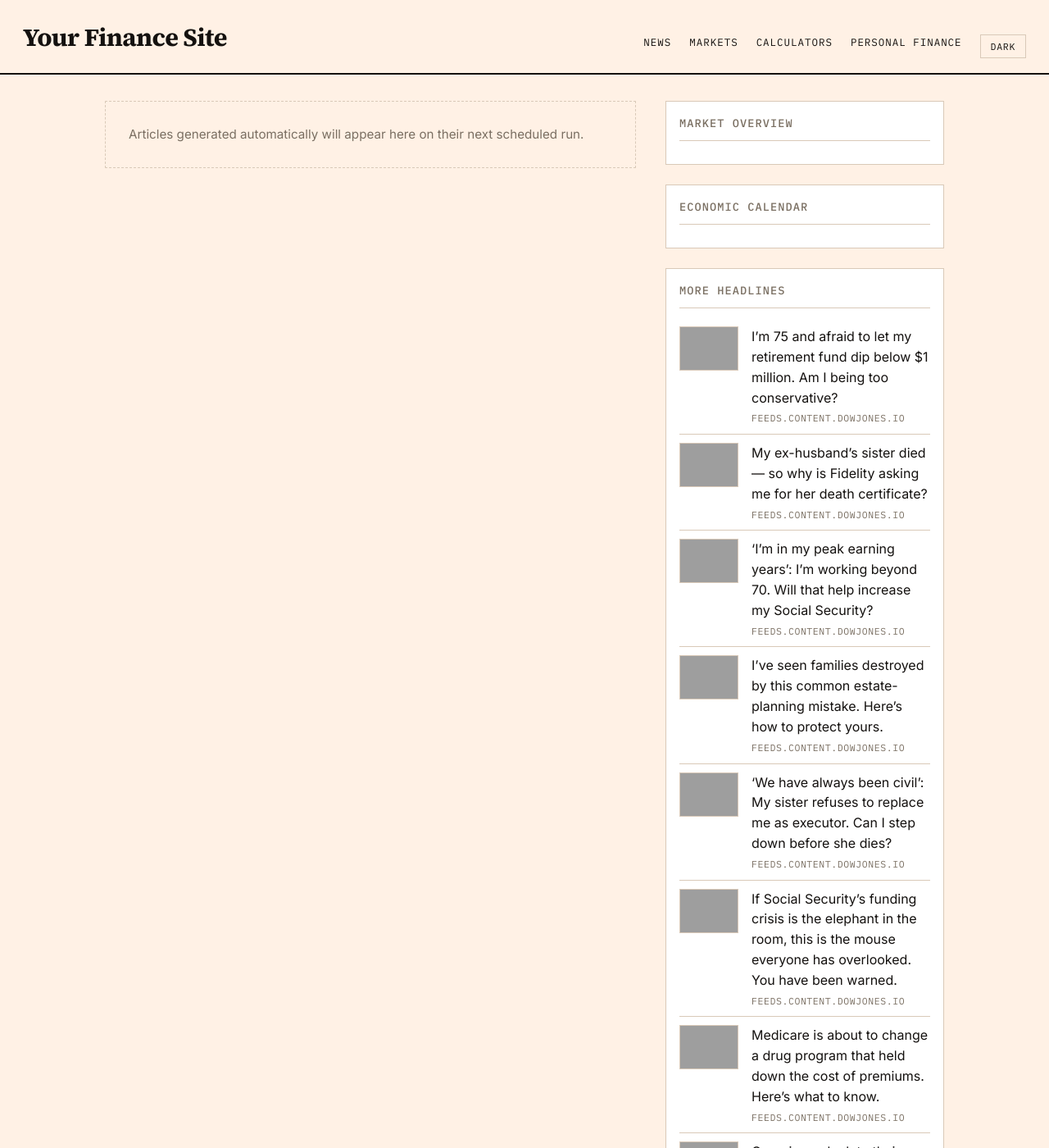
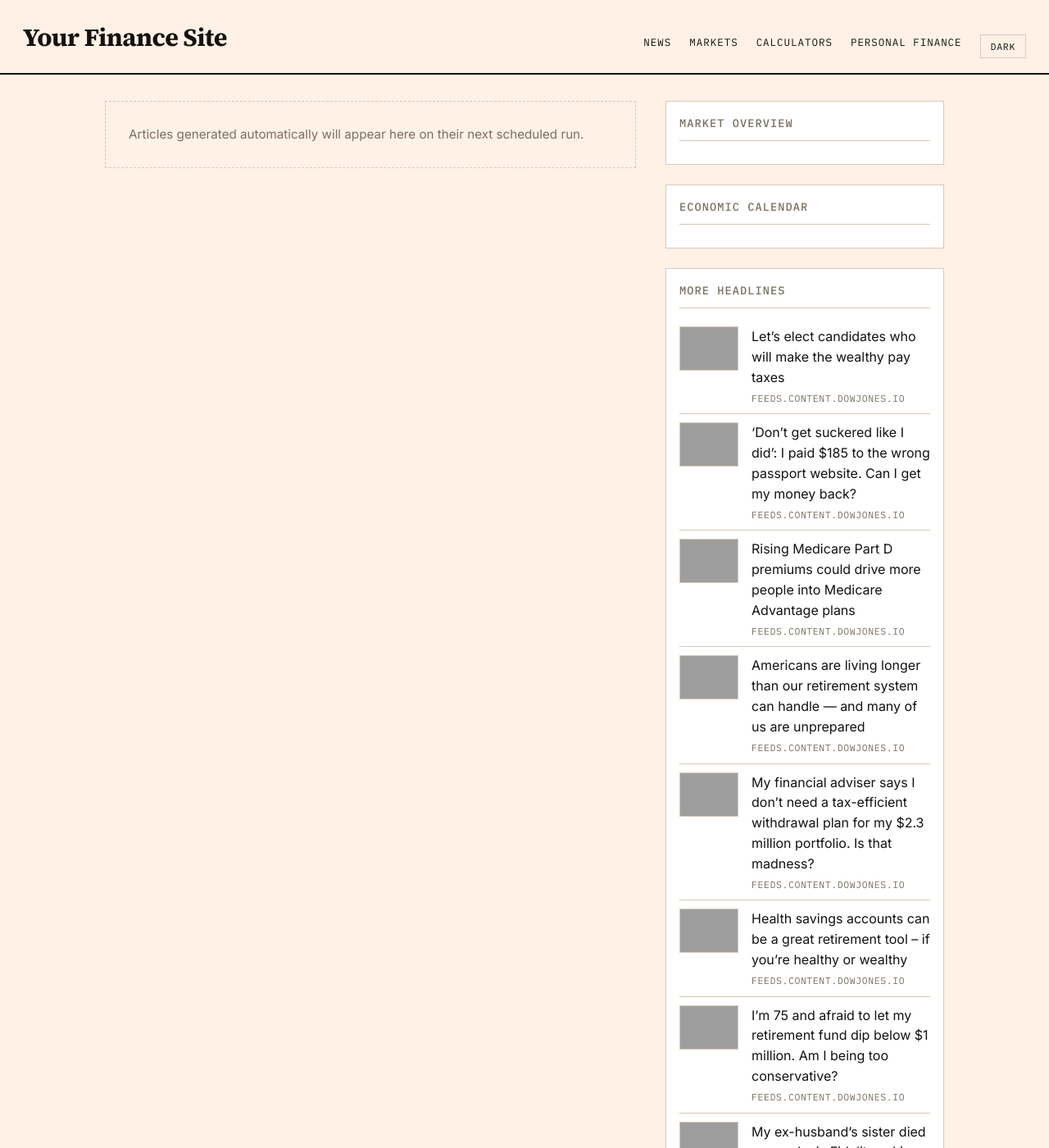
Before and after one commit to GlobTechCo/globtechco.github.io, a Jekyll site: the page built from index.html, in a window 1280 px wide and 1400 px high, cut to the strip 0-1400 px from the top of the window. Shown: the whole strip at 82% size. Built offline with Jekyll 4.4.1, drawn with Linux system fonts in a browser that asks for light colours; a script that is not in the unit is left out; the list of posts is cut into pages by our own code; some of the changed text lies outside the part shown; grey boxes are pictures that could not be loaded.

Commit message:
Auto-content update 2026-08-01

```diff
--- a/_data/aggregator.yml
+++ b/_data/aggregator.yml
@@ -1,3 +1,33 @@
+- title: "Let\u2019s elect candidates who will make the wealthy pay taxes"
+  link: "https://www.marketwatch.com/story/lets-elect-candidates-who-will-make-the-wealthy-pay-taxes-15f53a4a?mod=mw_rss_topstories"
+  source: "feeds.content.dowjones.io"
+  pubdate: "Sat, 01 Aug 2026 18:30:00 GMT"
+  image: "https://images.mktw.net/im-38740801"
+- title: "\u2018Don\u2019t get suckered like I did\u2019: I paid $185 to the wrong passport website. Can I get my money back?"
+  link: "https://www.marketwatch.com/story/dont-get-suckered-like-i-did-i-paid-185-to-the-wrong-passport-website-can-i-get-my-money-back-3a781412?mod=mw_rss_topstories"
+  source: "feeds.content.dowjones.io"
+  pubdate: "Sat, 01 Aug 2026 18:15:00 GMT"
+  image: "https://images.mktw.net/im-62671472"
+- title: "Rising Medicare Part D premiums could drive more people into Medicare Advantage plans"
+  link: "https://www.marketwatch.com/story/rising-part-d-premiums-could-drive-more-people-into-medicare-advantage-plans-32c2a392?mod=mw_rss_topstories"
+  source: "feeds.content.dowjones.io"
+  pubdate: "Sat, 01 Aug 2026 18:06:00 GMT"
+  image: "https://images.mktw.net/im-87598403"
+- title: "Americans are living longer than our retirement system can handle \u2014 and many of us are unprepared"
+  link: "https://www.marketwatch.com/story/americans-are-living-longer-than-our-retirement-system-can-handle-and-many-of-us-are-unprepared-76c50a35?mod=mw_rss_topstories"
+  source: "feeds.content.dowjones.io"
+  pubdate: "Sat, 01 Aug 2026 17:32:00 GMT"
+  image: "https://images.mktw.net/im-80581419"
+- title: "My financial adviser says I don\u2019t need a tax-efficient withdrawal plan for my $2.3 million portfolio. Is that madness?"
+  link: "https://www.marketwatch.com/story/its-a-high-price-to-pay-my-adviser-says-i-dont-need-a-withdrawal-plan-for-my-2-3-million-portfolio-is-he-right-06cb1eb2?mod=mw_rss_topstories"
+  source: "feeds.content.dowjones.io"
+  pubdate: "Sat, 01 Aug 2026 17:15:00 GMT"
+  image: "https://images.mktw.net/im-22873977"
+- title: "Health savings accounts can be a great retirement tool \u2013 if you\u2019re healthy or wealthy"
+  link: "https://www.marketwatch.com/story/hsas-can-be-a-great-retirement-tool-if-youre-healthy-or-wealthy-5a3e2991?mod=mw_rss_topstories"
+  source: "feeds.content.dowjones.io"
+  pubdate: "Sat, 01 Aug 2026 17:09:00 GMT"
+  image: "https://images.mktw.net/im-35013032"
 - title: "I\u2019m 75 and afraid to let my retirement fund dip below $1 million. Am I being too conservative?"
   link: "https://www.marketwatch.com/story/im-75-and-afraid-to-let-my-retirement-fund-dip-below-1-million-am-i-being-too-aggressive-6b780ef9?mod=mw_rss_topstories"
   source: "feeds.content.dowjones.io"
@@ -18,33 +48,3 @@
   source: "feeds.content.dowjones.io"
   pubdate: "Sat, 01 Aug 2026 16:06:00 GMT"
   image: "https://images.mktw.net/im-05953194"
-- title: "\u2018We have always been civil\u2019: My sister refuses to replace me as executor. Can I step down before she dies?"
-  link: "https://www.marketwatch.com/story/we-have-always-been-civil-my-sister-refuses-to-replace-me-as-executor-can-i-step-down-before-she-dies-84a835a9?mod=mw_rss_topstories"
-  source: "feeds.content.dowjones.io"
-  pubdate: "Sat, 01 Aug 2026 16:00:00 GMT"
-  image: "https://images.mktw.net/im-37845033"
-- title: "If Social Security\u2019s funding crisis is the elephant in the room, this is the mouse everyone has overlooked. You have been warned."
-  link: "https://www.marketwatch.com/story/if-social-securitys-funding-crisis-is-the-elephant-in-the-room-this-is-the-mouse-everyone-has-overlooked-you-have-been-warned-b95c450d?mod=mw_rss_topstories"
-  source: "feeds.content.dowjones.io"
-  pubdate: "Sat, 01 Aug 2026 15:45:00 GMT"
-  image: "https://images.mktw.net/im-91835700"
-- title: "Medicare is about to change a drug program that held down the cost of premiums. Here\u2019s what to know."
-  link: "https://www.marketwatch.com/story/medicare-is-about-to-change-a-program-that-held-down-the-cost-of-premiums-heres-what-to-know-42c0612e?mod=mw_rss_topstories"
-  source: "feeds.content.dowjones.io"
-  pubdate: "Sat, 01 Aug 2026 15:29:00 GMT"
-  image: "https://images.mktw.net/im-07566733"
-- title: "Caregivers deplete their savings and many have stopped trying to save. Should they get paid?"
-  link: "https://www.marketwatch.com/story/should-you-get-paid-to-care-for-a-family-member-70958828?mod=mw_rss_topstories"
-  source: "feeds.content.dowjones.io"
-  pubdate: "Sat, 01 Aug 2026 15:12:00 GMT"
-  image: "https://images.mktw.net/im-59428583"
-- title: "College kids are moving into retirement communities for reasons beyond \u2018cheap rent\u2019"
-  link: "https://www.marketwatch.com/story/college-kids-are-moving-into-retirement-communities-for-reasons-beyond-cheap-rent-577dc94b?mod=mw_rss_topstories"
-  source: "feeds.content.dowjones.io"
-  pubdate: "Sat, 01 Aug 2026 14:04:00 GMT"
-  image: "https://images.mktw.net/im-85769550"
-- title: "They spent tens of thousands of dollars on home remodels \u2014 only to regret it"
-  link: "https://www.marketwatch.com/story/they-spent-tens-of-thousands-of-dollars-on-home-remodels-only-to-regret-it-8cfa23e6?mod=mw_rss_topstories"
-  source: "feeds.content.dowjones.io"
-  pubdate: "Sat, 01 Aug 2026 14:00:00 GMT"
-  image: "https://images.mktw.net/im-47177354"
```
